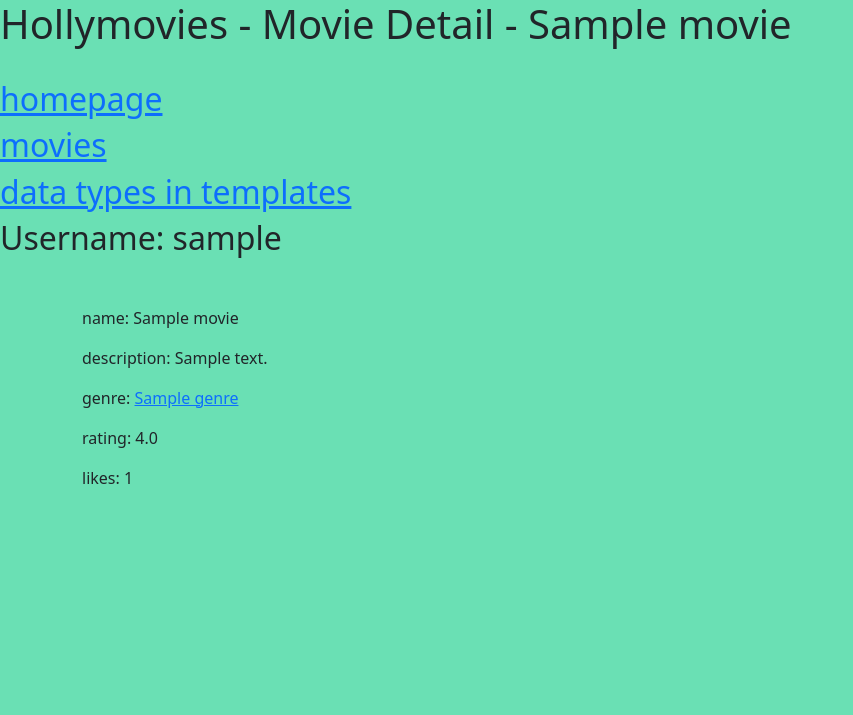
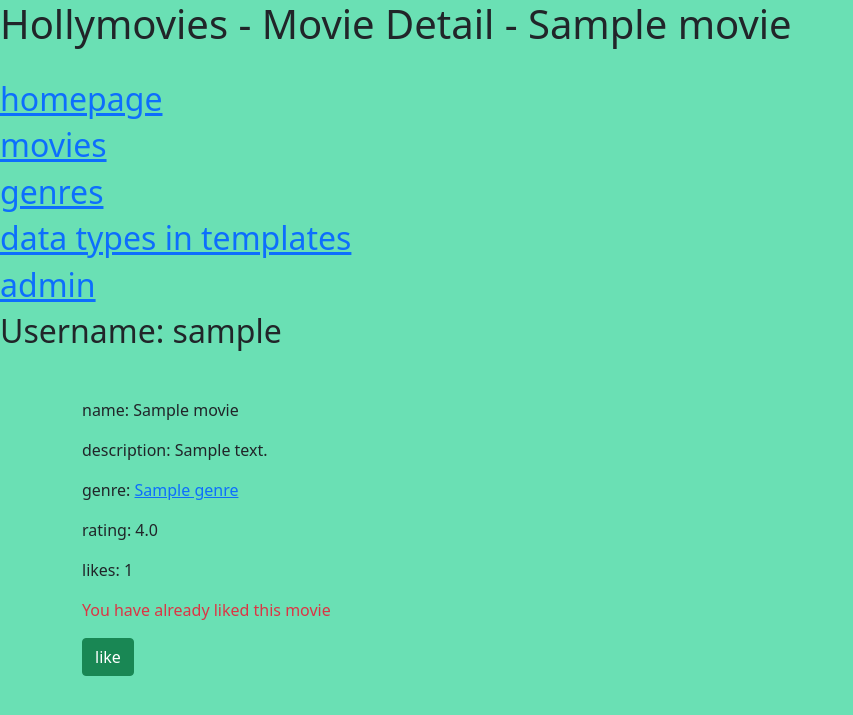
Before and after one commit to Simecekk/hollymovies_pt2, a Django app: page /movie/1/ in a window 1280 px wide. Shown: the top 715 px of the page, without its empty margins (0-853 px from the left). Run offline with Django 3.2, Linux system fonts and the light colour scheme; a user stored in the database is signed in; tables that the repository leaves empty hold one stand-in row (values such as "Sample post").

Commit message:
possible to like movies

```diff
--- a/movie/models.py
+++ b/movie/models.py
@@ -1,3 +1,4 @@
+from django.contrib.auth.models import User
 from django.db import models
 from django.core.validators import MaxValueValidator, MinValueValidator
 
@@ -35,3 +36,8 @@ class Movie(BaseModel):
 
     def __str__(self):
         return f'{self.name} : {self.id}'
+
+
+class MovieLikeRegister(BaseModel):
+    user = models.ForeignKey(User, on_delete=models.CASCADE)
+    movie = models.ForeignKey(Movie, on_delete=models.CASCADE)
--- a/movie/templates/base.html
+++ b/movie/templates/base.html
@@ -12,7 +12,11 @@
 <h1>Hollymovies - {% block current_tab %}{% endblock current_tab %}</h1><br>
 <h2><a href="{% url 'homepage' %}">homepage</a></h2>
 <h2><a href="{% url 'movie-list' %}">movies</a></h2>
+<h2><a href="{% url 'genre-list' %}">genres</a></h2>
 <h2><a href="{% url 'data_types_testing' %}">data types in templates</a></h2>
+{% if request.user.is_superuser %}
+    <h2><a href="{% url 'admin:index' %}">admin</a></h2>
+{% endif %}
 
 {% if request.user.is_authenticated %}
     <h2>Username: {{ request.user.username }}</h2>
--- a/movie/templates/movies/detail.html
+++ b/movie/templates/movies/detail.html
@@ -10,4 +10,15 @@
     {% endif %}
     <p>rating: {{ movie.rating }}</p>
     <p>likes: {{ movie.likes }}</p>
+
+    {% if already_liked %}
+        <p class="text-danger">You have already liked this movie</p>
+    {% endif %}
+
+    {% if request.user.is_authenticated %}
+        <form action="{% url 'movie-detail' movie.pk %}" method="POST">
+            {% csrf_token %}
+            <input type="submit" class="btn btn-success" value="like">
+        </form>
+    {% endif %}
 {% endblock body %}
--- a/movie/urls.py
+++ b/movie/urls.py
@@ -1,10 +1,12 @@
 from django.urls import path
-from movie.views import homepage_view, movie_list_view, movie_detail_view, genre_detail_view, testing_cheatsheet_view
+from movie.views import homepage_view, movie_list_view, movie_detail_view, genre_detail_view, testing_cheatsheet_view, \
+    genre_list_view
 
 urlpatterns = [
     path('homepage/', homepage_view, name='homepage'),
     path('movie/list/', movie_list_view, name='movie-list'),
     path('movie/<int:pk>/', movie_detail_view, name='movie-detail'),
     path('genre/<int:pk>/', genre_detail_view, name='genre-detail'),
+    path('genre/list/', genre_list_view, name='genre-list'),
     path('testing_data_types_in_templates/', testing_cheatsheet_view, name='data_types_testing'),
 ]
--- a/movie/views.py
+++ b/movie/views.py
@@ -1,7 +1,7 @@
 from django.template.response import TemplateResponse
 from django.shortcuts import get_object_or_404
 
-from movie.models import Movie, Genre
+from movie.models import Movie, Genre, MovieLikeRegister
 
 
 def homepage_view(request):
@@ -21,9 +21,29 @@ def movie_list_view(request):
     return TemplateResponse(request, 'movies/list.html', context=context)
 
 
+def genre_list_view(request):
+    context = {
+        'genres': Genre.objects.all(),
+    }
+    return TemplateResponse(request, 'genres/list.html', context=context)
+
+
 def movie_detail_view(request, pk):
+    movie = get_object_or_404(Movie, pk=pk)
+
+    user_liked_movie = MovieLikeRegister.objects.filter(user=request.user, movie=movie).exists()
+    if request.method == 'POST' and request.user.is_authenticated and not user_liked_movie:
+        movie.likes += 1
+        movie.save(update_fields=['likes'])
+        MovieLikeRegister.objects.create(
+            user=request.user,
+            movie=movie,
+        )
+        user_liked_movie = True
+
     context = {
-        'movie': get_object_or_404(Movie, pk=pk)
+        'movie': movie,
+        'already_liked': user_liked_movie
     }
     return TemplateResponse(request, 'movies/detail.html', context=context)
 
```
Also changed, not shown: movie/templates/genres/list.html (added, +18 -0 lines), movie/migrations/0005_movielikeregister.py (added).
